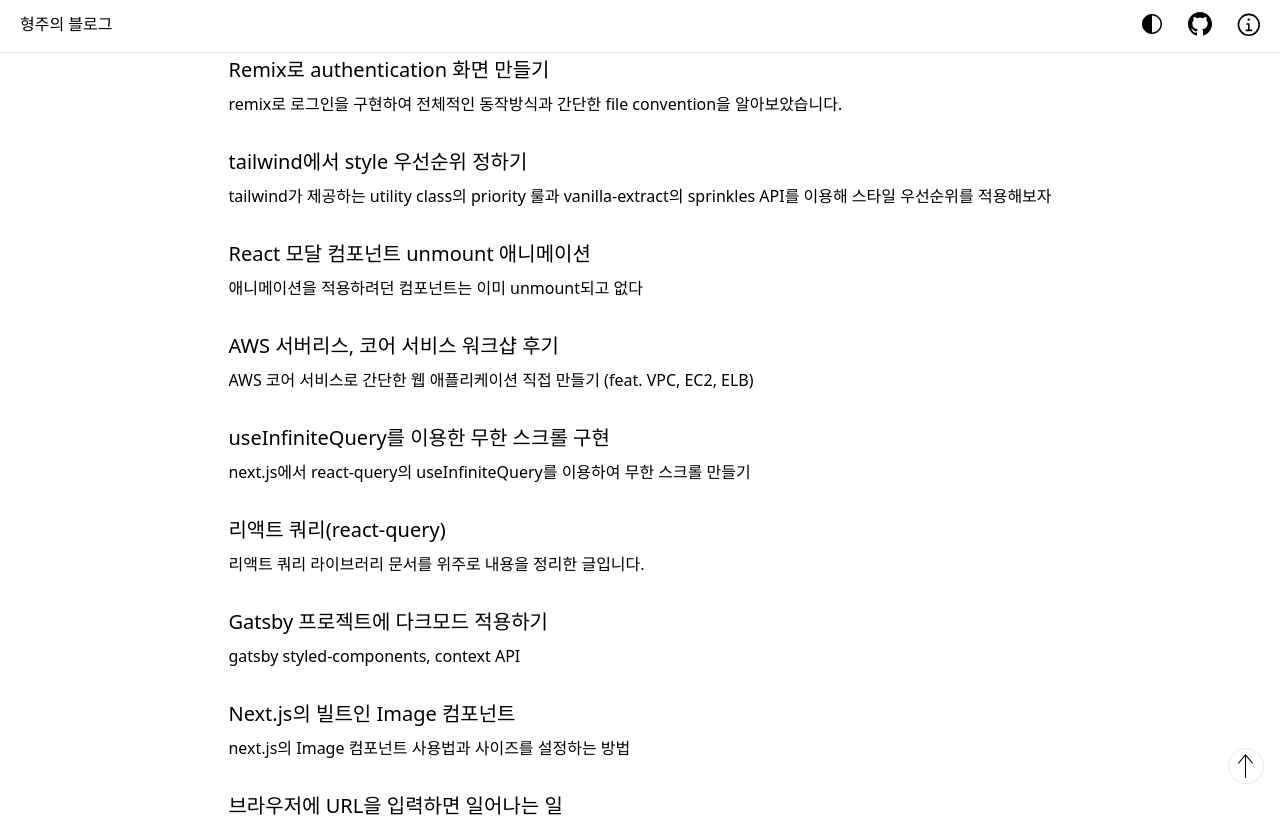
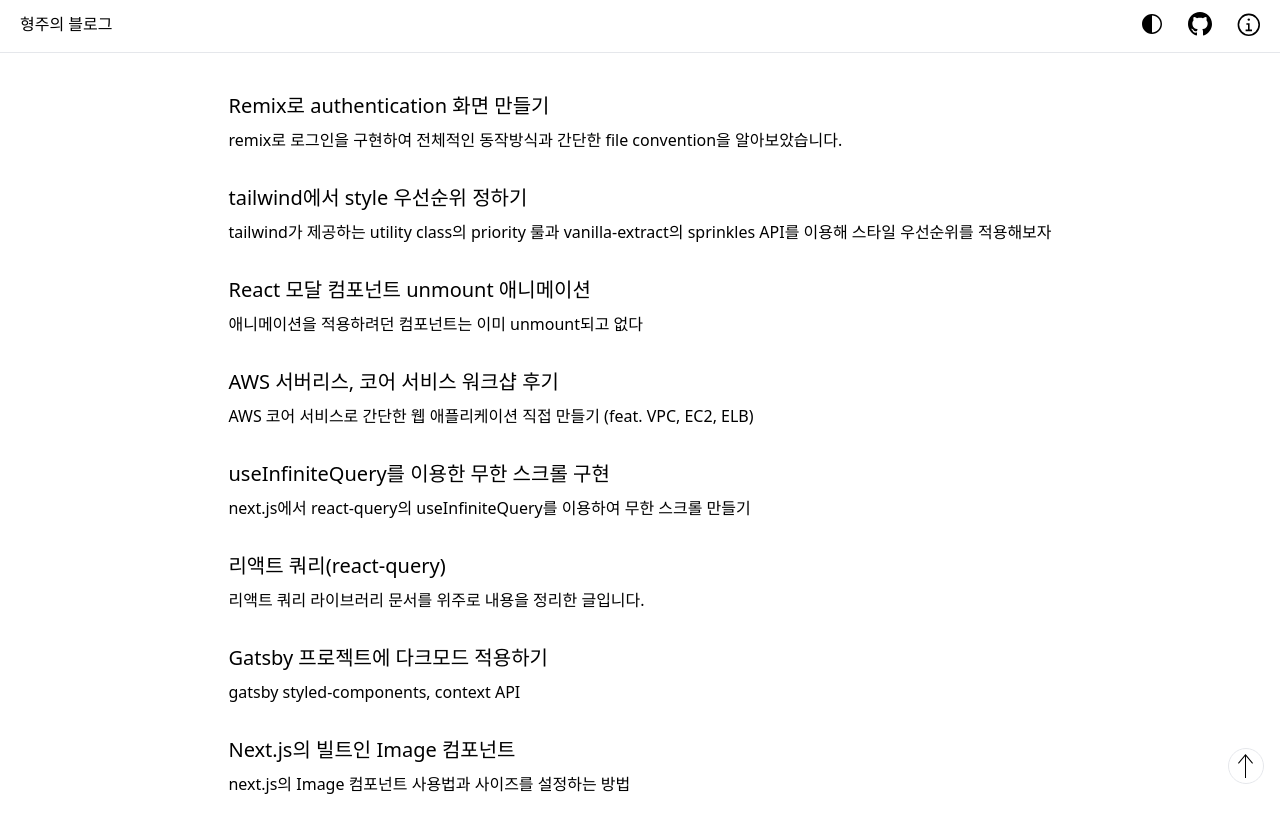
Before and after one commit to nokiahub/nokiahub.name, a Next.js app: page / in a window 1280 px wide. Shown: the top 817 px of the page. Built offline with nearby package versions, Linux system fonts and the light colour scheme.

Commit message:
fixed css

```diff
--- a/app/globals.css
+++ b/app/globals.css
@@ -31,6 +31,12 @@ svg {
     fill: currentColor;
 }
 
+/*반응형에서 코드블럭 overflow가 되지 않도록 조정*/
+.prose {
+    max-width: 90vw;
+}
+
+
 html[data-theme*="light"] code span {
     color: var(--shiki-light);
     background-color: var(--shiki-light-bg);
--- a/app/layout.tsx
+++ b/app/layout.tsx
@@ -16,7 +16,7 @@ export default function RootLayout({ children }: { children: ReactNode }) {
       <body>
         <Providers>
           <Header />
-          <main className={'flex justify-center mt-[52px] p-2 pt-1 pb-3'}>{children}</main>
+          <main className={'flex justify-center mt-[52px] pt-10 pb-3'}>{children}</main>
           <Footer />
           <ScrollToTopButton />
         </Providers>
--- a/app/page.tsx
+++ b/app/page.tsx
@@ -1,4 +1,4 @@
-import { getPostsData } from '../lib/post';
+import { getPostsData } from '@/lib/post';
 import { Posts } from './components/Posts';
 
 export default function Page() {
--- a/app/posts/[slug]/layout.tsx
+++ b/app/posts/[slug]/layout.tsx
@@ -2,7 +2,7 @@ import { ReactNode } from 'react';
 
 export default function ArticleLayout({ children }: { children: ReactNode }) {
   return (
-    <div className="max-w-2xl mx-auto px-4">
+    <div>
       {children}
     </div>
   )
```
